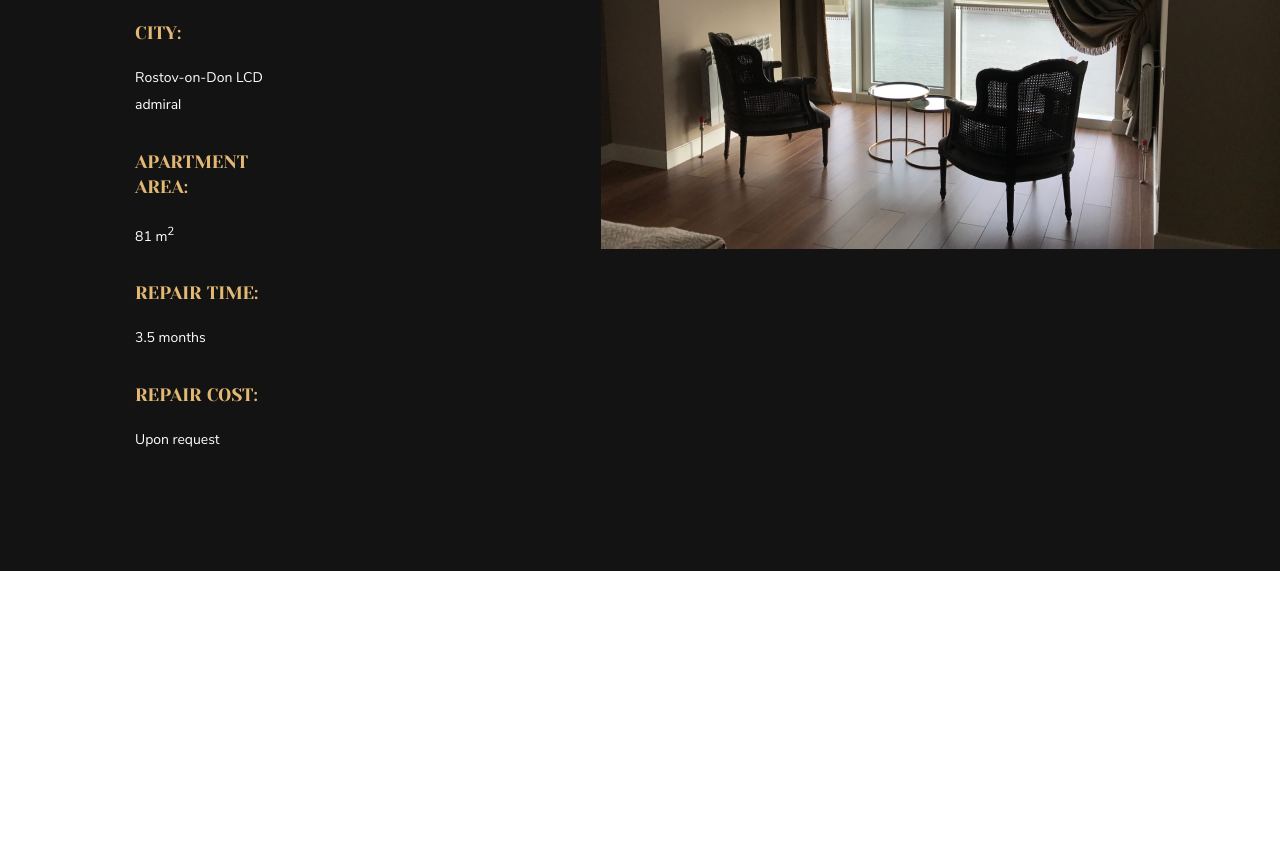
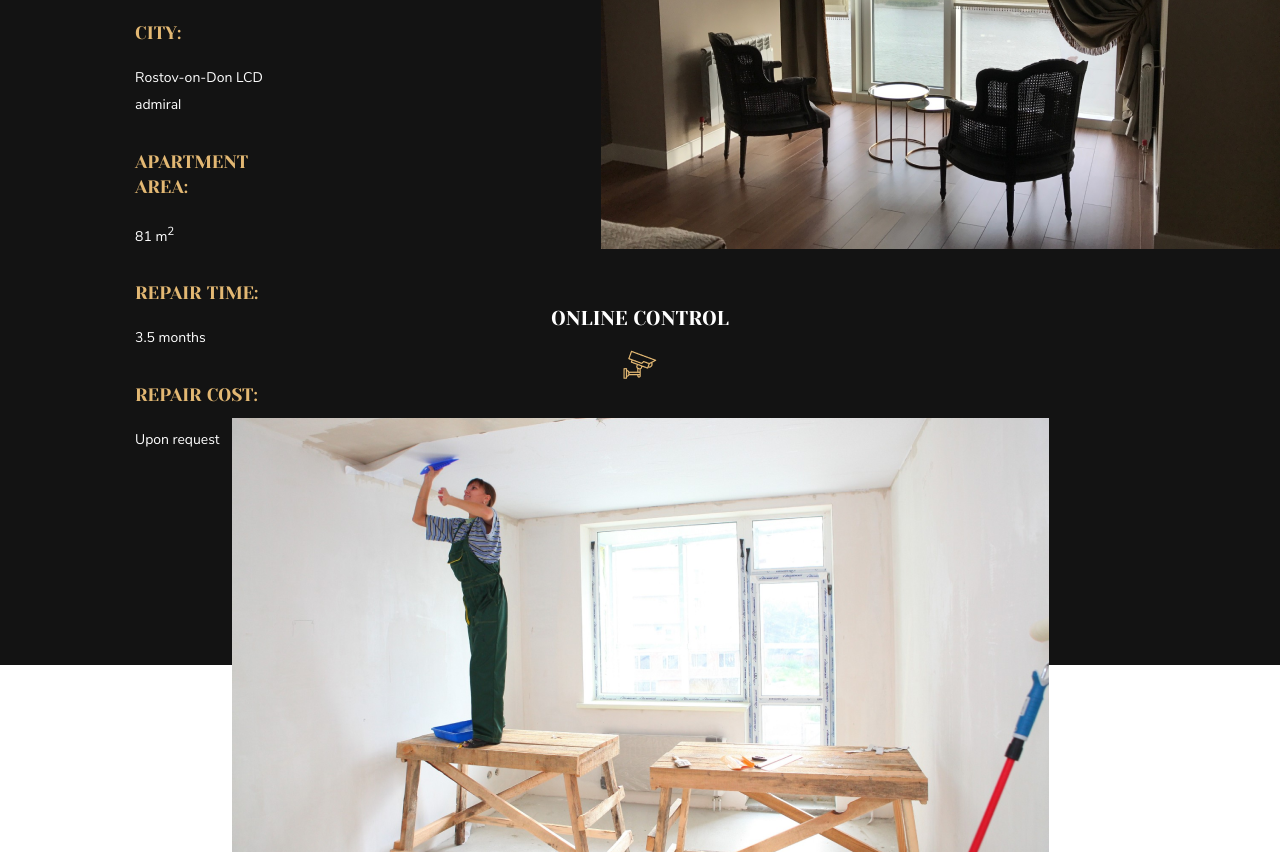
Before and after one commit to dzr-cloud/landing, a plain HTML site: page index.html in a window 1280 px wide. Shown: the part 1396-2256 px from the top of the page. Before the commit the page ends 1967 px from the top, so only its background shows below. Drawn offline with Linux system fonts and the light colour scheme.

Commit message:
начало блока с камерой

```diff
--- a/css/styles.css
+++ b/css/styles.css
@@ -115,6 +115,7 @@ button:hover {
     background: #131313;
     display: flex;
     /* width: 1171px; */
+    padding-bottom: 416px;
 }
 .completed h2 {
     font-size: 27px;
@@ -140,7 +141,6 @@ button:hover {
 .projects {
     padding-left: 135px;
     padding-top: 177px;
-    padding-bottom: 416px;
     width: 442px;
     height: 390px;
 }
@@ -189,3 +189,20 @@ button:hover {
     height: 482px;
     /* padding-left: 50px; */
 }
+
+/* Блок с камерой */
+.online_control {
+    margin-top: -360px;
+    text-align: center;
+    color: white;
+    font-family: Yeseva;
+    font-weight: normal;
+    font-size: 20px;
+    line-height: 28px;
+}
+.online_pic {
+    width: 817px;
+    height: 434px;
+    display: inline-block;
+    margin-top: 31px;
+}
--- a/index.html
+++ b/index.html
@@ -85,6 +85,16 @@
         </div>
     </div>
 
+    <!-- Блок с камерой -->
+    <div class="online_control">
+        <h2 class="online_control">ONLINE CONTROL</h2>
+        <div class="camera">
+        <img src="./icons/Vector.png" alt="camera">
+        </div>
+        <div class="online_pic">
+            <img src="./img/online1.png" alt="">
+        </div>
+    </div>
 
 </body>
 </html>
```
Also changed, not shown: img/online.jpg (added), img/online1.png (added).
